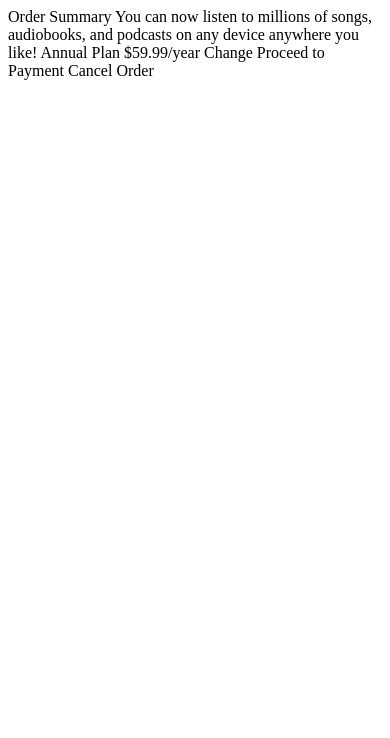
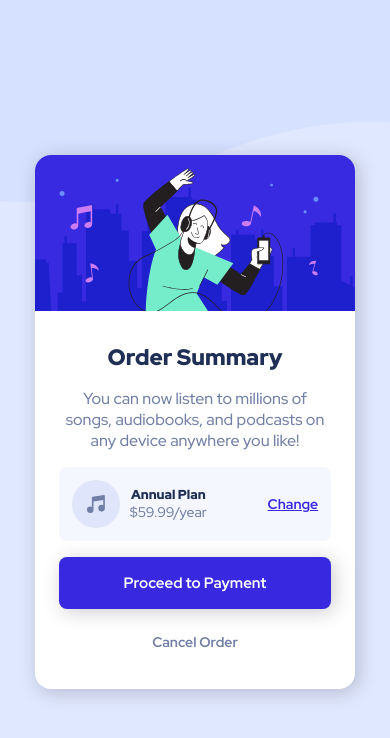
Before and after one commit to mo-adel99/order-summary-component, a plain HTML site: page index.html in a window 390 px wide. Drawn offline with Linux system fonts and the light colour scheme.

Commit message:
mobile version done

```diff
--- /dev/null
+++ b/assets/css/style.css
@@ -0,0 +1,140 @@
+:root {
+  --dark-blue: hsl(223, 47%, 23%);
+  --desaturated-blue: hsl(224, 23%, 55%);
+  --very-pale-blue: hsl(225, 100%, 98%);
+  --bright-blue: hsl(245, 75%, 52%);
+  --Pale-blue: hsl(225, 100%, 94%);
+}
+
+* {
+  padding: 0;
+  margin: 0;
+  box-sizing: border-box;
+}
+
+body {
+  background-color: var(--Pale-blue);
+  font-family: 'Red Hat Display', sans-serif;
+  background-image: url('../images/pattern-background-mobile.svg');
+  background-size: contain;
+  background-repeat: no-repeat;
+}
+
+@media screen and (min-width:400px) {
+  body {
+    background-image: url('../images/pattern-background-desktop.svg');
+  }
+}
+
+img {
+  width: 100%;
+}
+
+.container  {
+  min-height: 100vh;
+  display: flex;
+  justify-content: center;
+  align-items: center;
+}
+
+.card {
+  width: 320px;
+  border-radius: 1rem;
+  background-color: #fff;
+  text-align: center;
+  box-shadow: 3px 3px 20px rgba(0, 0, 0, .2);
+}
+
+.card-img img{
+  border-radius: 1rem 1rem 0 0;
+}
+
+.card-content {
+  padding: 1.6rem 1.5rem 2.4rem;
+}
+
+.card-heading {
+  margin-bottom: 1rem;
+  font-size: 1.4rem;
+  font-weight: 900;
+  color: var(--dark-blue);
+}
+
+.card-desc {
+  margin-bottom: 1rem;
+  font-size: 1rem;
+  color: var(--desaturated-blue);
+}
+
+.card-pricing {
+  display: flex;
+  justify-content: space-between;
+  align-items: center;
+  margin-bottom: 1rem;
+  background-color: var(--very-pale-blue);
+  padding: .8rem;
+  border-radius: 8px;
+}
+
+.card-price {
+  display: flex;
+  align-items: center;
+  gap: 10px;
+}
+
+.price-plan p:nth-child(1) {
+  font-size: 13px;
+  font-weight: 900;
+  color: var(--dark-blue);
+}
+
+.price-plan p:nth-child(2) {
+  font-size: 14px;
+  color: var(--desaturated-blue);
+}
+
+.card-plan-change a {
+  color: var(--bright-blue);
+  font-weight: 700;
+  font-size: 14px;
+  transition: all 250ms ease-in-out;
+}
+
+.card-plan-change a:hover {
+  color: hsla(245, 75%, 52%, 0.658);
+}
+
+.card-buttons {
+  display: flex;
+  flex-direction: column;
+}
+
+.btn-proceed {
+  background-color: var(--bright-blue);
+  padding: 1rem;
+  margin-bottom: 1.5rem;
+  color: #fff;
+  text-decoration: none;
+  border-radius: 8px;
+  font-weight: 700;
+  cursor: pointer;
+  box-shadow: 3px 3px 20px rgba(0, 0, 0, .2);
+  font-size: 15px;
+  transition: all 250ms ease-in-out;
+}
+
+.btn-proceed:hover {
+  background-color: hsla(245, 75%, 52%, 0.658);
+}
+
+.btn-cancel {
+  text-decoration: none;
+  font-weight: 700;
+  color: var(--desaturated-blue);
+  font-size: 14px;
+  transition: all 250ms ease-in-out;
+}
+
+.btn-cancel:hover {
+  color: var(--dark-blue);
+}
--- a/index.html
+++ b/index.html
@@ -3,23 +3,46 @@
 <head>
   <meta charset="UTF-8">
   <meta name="viewport" content="width=device-width, initial-scale=1.0">
-
+  <link rel="preconnect" href="https://fonts.googleapis.com">
+  <link rel="preconnect" href="https://fonts.gstatic.com" crossorigin>
+  <link href="https://fonts.googleapis.com/css2?family=Red+Hat+Display:wght@500;700;900&display=swap" rel="stylesheet">
+  <link rel="stylesheet" href="assets/css/style.css">
   <title>Order summary card</title>
 </head>
 <body>
 
-  Order Summary
-
-  You can now listen to millions of songs, audiobooks, and podcasts on any
-  device anywhere you like!
-
-  Annual Plan
-  $59.99/year
-
-  Change
-
-  Proceed to Payment
-  Cancel Order
+  <div class="container">
+    <div class="card">
+      <div class="card-img">
+        <img src="assets/images/illustration-hero.svg" alt="hero image">
+      </div>
+      <div class="card-content">
+        <h1 class="card-heading">
+          Order Summary
+        </h1>
+        <p class="card-desc">
+          You can now listen to millions of songs, audiobooks, and podcasts on any
+          device anywhere you like!
+        </p>
+        <div class="card-pricing">
+          <div class="card-price">
+            <img src="assets/images/icon-music.svg" alt="">
+            <div class="price-plan">
+              <p>Annual Plan</p>
+              <p>$59.99/year</p>
+            </div>
+          </div>
+          <div class="card-plan-change">
+            <a href="#">Change</a>
+          </div>
+        </div>
+        <div class="card-buttons">
+          <a href="#" class="btn btn-proceed">Proceed to Payment</a>
+          <a href="#" class="btn btn-cancel">Cancel Order</a>
+        </div>
+      </div>
+    </div>
+  </div>
 
 </body>
 </html>
```
Also changed, not shown: assets/images/icon-music.svg (renamed from images/icon-music.svg), assets/images/illustration-hero.svg (renamed from images/illustration-hero.svg), assets/images/pattern-background-desktop.svg (renamed from images/pattern-background-desktop.svg), assets/images/pattern-background-mobile.svg (renamed from images/pattern-background-mobile.svg), design/active-states.jpg (deleted), design/desktop-design.jpg (deleted), design/desktop-preview.jpg (deleted), design/mobile-design.jpg (deleted), 1 other file.
